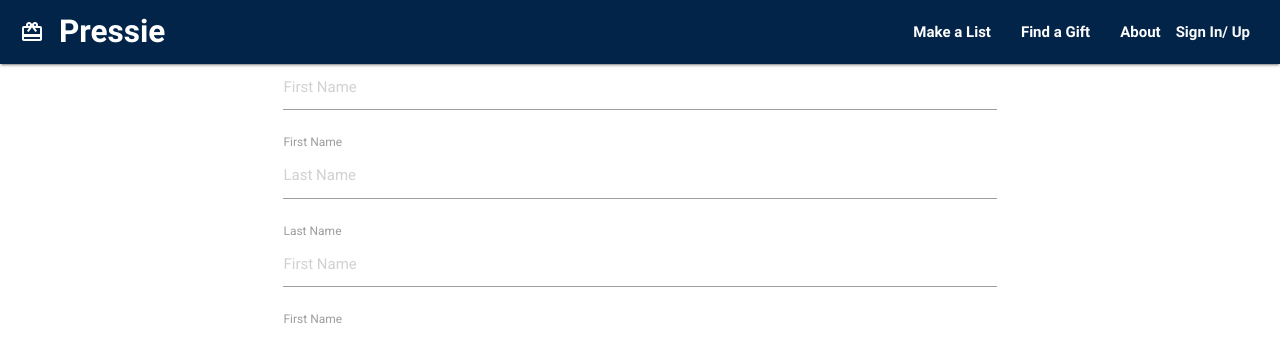
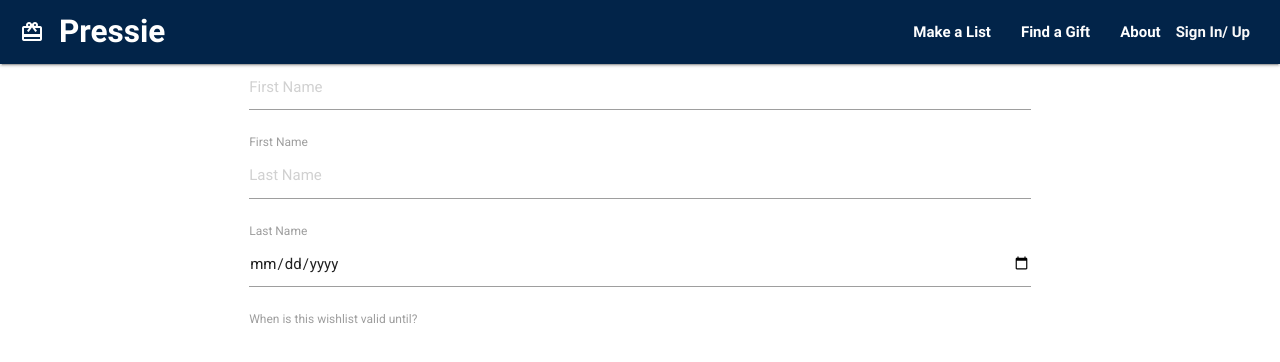
Before and after one commit to geminerald/pressie, a plain HTML site: page wishlist.html in a window 1280 px wide. Shown: the top 362 px of the page. Drawn offline with nearby package versions, Linux system fonts and the light colour scheme; some packages are replaced by stand-ins of ours; a script that the page names is missing.

Commit message:
added wishlist basic form element

```diff
--- a/wishlist.html
+++ b/wishlist.html
@@ -38,8 +38,8 @@
 			<label for="firstname">First Name</label>
             <input placeholder="Last Name" name = "lastname" id = "lastname" type="text" class="lastname">
 			<label for="lastname">Last Name</label>
-            <input placeholder="First Name" name = "firstname" id = "firstname" type="text" class="firstname">
-			<label for="firstname">First Name</label>
+            <input type="date" name = "duedate" id = "duedate" >
+            <label for="duedate">When is this wishlist valid until?</label>
 		</form>
 	</div>
 	<script src="https://cdnjs.cloudflare.com/ajax/libs/jquery/3.2.1/jquery.min.js"></script>
```
